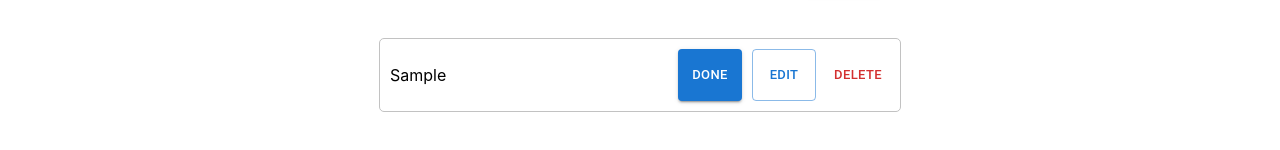
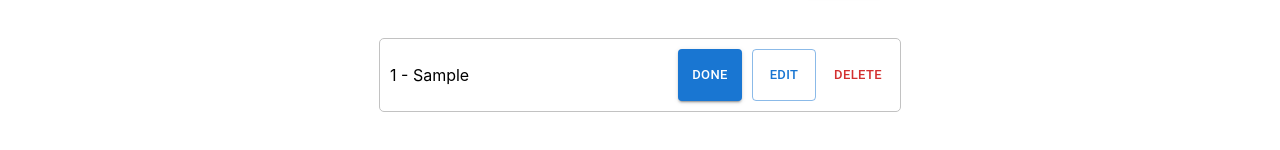
Before and after one commit to skolacode/safwan-one-one, a React (Create React App) app in the folder todo-app/: page / in a window 1280 px wide. Both pictures are taken after typing "Sample" into the empty fields and a click on the button "SAVE". Shown: the part 152-302 px from the top of the page. Built offline with nearby package versions, Linux system fonts and the light colour scheme.

Commit message:
1. added a number

```diff
--- a/todo-app/src/components/MyCard.jsx
+++ b/todo-app/src/components/MyCard.jsx
@@ -8,7 +8,7 @@ export const MyCard = (props) => {
 
   return (
     <div className={myCardStyle.container}>
-      <p>{description}</p>
+      <p>{index+1} - {description}</p>
 
       <div className={myCardStyle.btnContainer}>
         <Button size="small" variant="contained" onClick={() => doneFunc(index)}>
```
